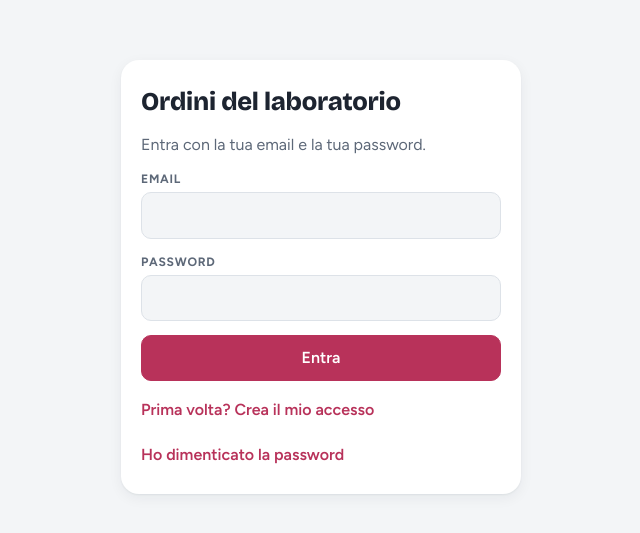
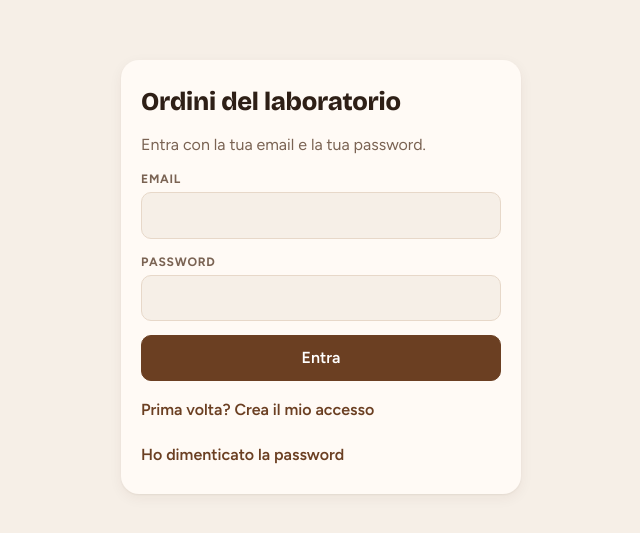
Before and after one commit to lcanali0/ordini-laboratorio, a plain HTML site: page index.html in a window 1280 px wide. Shown: the part 123-656 px from the top of the page, without its empty margins (319-959 px from the left). Drawn offline with nearby package versions, Linux system fonts and the light colour scheme.

Commit message:
Colori marroni della pasticceria e icona nuova
Co-Authored-By: Claude Opus 5.5 <noreply@anthropic.com>
Claude-Session: https://claude.ai/code/session_01EBLKMPX2bE9rBjonTRZZWX

```diff
--- a/index.html
+++ b/index.html
@@ -4,7 +4,7 @@
 <meta charset="utf-8">
 <meta name="viewport" content="width=device-width,initial-scale=1,viewport-fit=cover">
 <title>Ordini Laboratorio</title>
-<meta name="theme-color" content="#b8325a">
+<meta name="theme-color" content="#6b3f22">
 <meta name="apple-mobile-web-app-capable" content="yes">
 <meta name="mobile-web-app-capable" content="yes">
 <meta name="apple-mobile-web-app-title" content="Ordini">
--- a/stile.css
+++ b/stile.css
@@ -3,28 +3,28 @@ body { padding-top: env(safe-area-inset-top, 0px); }
 img { max-width: 100%; }
 /* Layout: una colonna da telefono; in alto vista Lista/Calendario, reparti e giorni; schede ordine per ora di consegna; pulsante "nuovo" fisso in basso */
 :root {
-  --bg: #f3f5f7; --surface: #ffffff; --fg: #1d2430; --muted: #5d6878; --line: #dde2e8;
-  --accent: #b8325a; --accent-fg: #ffffff; --wa: #1f8f4e;
-  --s-todo: #c2410c; --s-todo-bg: #fdeee4;
-  --s-work: #a16207; --s-work-bg: #fdf5d8;
-  --s-ready: #15803d; --s-ready-bg: #e3f5e8;
-  --s-done: #5d6878; --s-done-bg: #e9ecf0;
-  --shadow: 0 1px 2px rgba(20,30,50,.06), 0 4px 14px rgba(20,30,50,.06);
+  --bg: #f6efe7; --surface: #fffaf5; --fg: #2e1f16; --muted: #7a6353; --line: #e7d8c9;
+  --accent: #6b3f22; --accent-fg: #ffffff; --wa: #1f8f4e;
+  --s-todo: #c2410c; --s-todo-bg: #fbe7da;
+  --s-work: #a16207; --s-work-bg: #fbf1d3;
+  --s-ready: #15803d; --s-ready-bg: #e3f2e2;
+  --s-done: #7a6353; --s-done-bg: #efe5da;
+  --shadow: 0 1px 2px rgba(60,35,20,.06), 0 4px 14px rgba(60,35,20,.06);
   --display: "Bricolage Grotesque", "Avenir Next", system-ui, sans-serif;
   --body: "Figtree", system-ui, -apple-system, "Segoe UI", sans-serif;
 }
 @media (prefers-color-scheme: dark) { :root:not([data-theme="light"]) {
-  --bg: #13171d; --surface: #1c222b; --fg: #e8ecf1; --muted: #9aa5b4; --line: #2c3440;
-  --accent: #e5698f; --accent-fg: #1a0e13; --wa: #5fd08f;
+  --bg: #1a1310; --surface: #241b16; --fg: #f2e8de; --muted: #b5a191; --line: #3b2d24;
+  --accent: #d1a079; --accent-fg: #1f140c; --wa: #5fd08f;
   --s-todo: #fb9a62; --s-todo-bg: #3a2216; --s-work: #f0c752; --s-work-bg: #352c12;
-  --s-ready: #6bd38e; --s-ready-bg: #163222; --s-done: #9aa5b4; --s-done-bg: #262d37;
+  --s-ready: #6bd38e; --s-ready-bg: #163222; --s-done: #b5a191; --s-done-bg: #2e231d;
   --shadow: 0 1px 2px rgba(0,0,0,.3); color-scheme: dark;
 } }
 :root[data-theme="dark"] {
-  --bg: #13171d; --surface: #1c222b; --fg: #e8ecf1; --muted: #9aa5b4; --line: #2c3440;
-  --accent: #e5698f; --accent-fg: #1a0e13; --wa: #5fd08f;
+  --bg: #1a1310; --surface: #241b16; --fg: #f2e8de; --muted: #b5a191; --line: #3b2d24;
+  --accent: #d1a079; --accent-fg: #1f140c; --wa: #5fd08f;
   --s-todo: #fb9a62; --s-todo-bg: #3a2216; --s-work: #f0c752; --s-work-bg: #352c12;
-  --s-ready: #6bd38e; --s-ready-bg: #163222; --s-done: #9aa5b4; --s-done-bg: #262d37;
+  --s-ready: #6bd38e; --s-ready-bg: #163222; --s-done: #b5a191; --s-done-bg: #2e231d;
   --shadow: 0 1px 2px rgba(0,0,0,.3); color-scheme: dark;
 }
 * { box-sizing: border-box; }
@@ -126,7 +126,7 @@ main .wrap { padding-block: 14px 120px; display: grid; gap: 18px; }
 .legend-row { display: flex; flex-wrap: wrap; gap: 6px 14px; font-size: .8rem; color: var(--muted); }
 .legend-row span { display: inline-flex; gap: 5px; align-items: center; }
 
-.fab { position: fixed; z-index: 6; right: max(16px, calc(env(safe-area-inset-right, 0px) + 16px)); bottom: calc(env(safe-area-inset-bottom, 0px) + 18px); background: var(--accent); color: var(--accent-fg); border: 0; border-radius: 999px; padding: 15px 22px; font-weight: 700; font-size: 1.02rem; box-shadow: 0 6px 20px rgba(184,50,90,.35); }
+.fab { position: fixed; z-index: 6; right: max(16px, calc(env(safe-area-inset-right, 0px) + 16px)); bottom: calc(env(safe-area-inset-bottom, 0px) + 18px); background: var(--accent); color: var(--accent-fg); border: 0; border-radius: 999px; padding: 15px 22px; font-weight: 700; font-size: 1.02rem; box-shadow: 0 6px 20px rgba(107,63,34,.35); }
 
 /* fogli */
 .sheet-bg { position: fixed; inset: 0; z-index: 20; background: rgba(10,15,25,.5); display: flex; align-items: flex-end; justify-content: center; }
--- a/sw.js
+++ b/sw.js
@@ -1,5 +1,5 @@
 // Fa aprire l'app anche con connessione debole: prima prova la rete, poi la copia salvata.
-const CACHE = "ordini-v7";
+const CACHE = "ordini-v8";
 const BASE = ["./", "index.html", "stile.css", "app.js", "stampa.js", "config.js", "manifest.webmanifest", "icona-192.png"];
 
 self.addEventListener("install", e => { e.waitUntil(caches.open(CACHE).then(c => c.addAll(BASE)).then(() => self.skipWaiting())); });
```
Also changed, not shown: icona-180.png, icona-192.png, icona-512.png, icona.svg, manifest.webmanifest, 1 other file.
